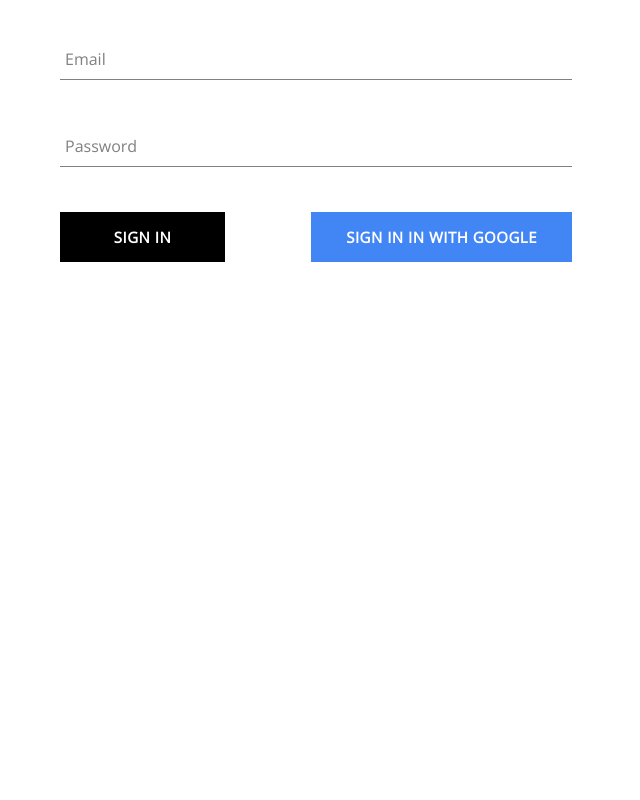
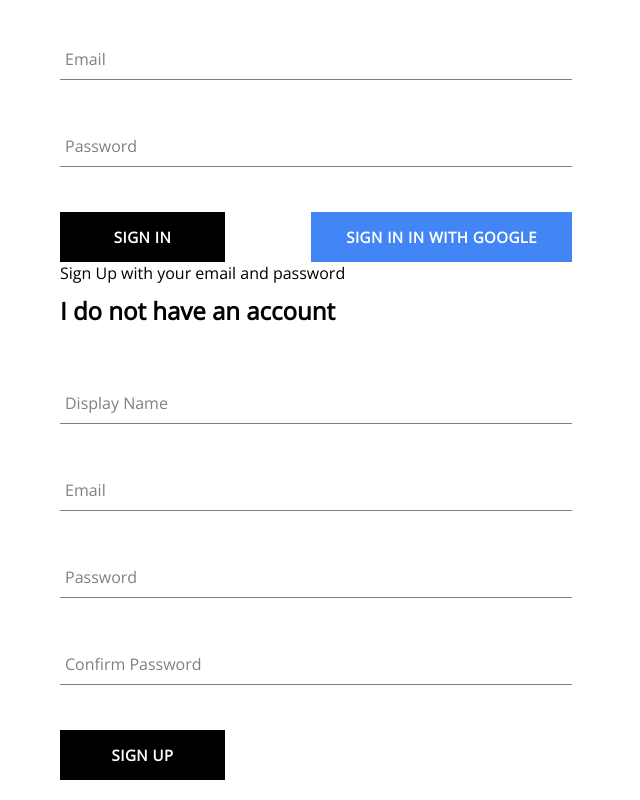
Before and after one commit to Dannyobito/fit-me, a React (Create React App) app: page /signin-signup in a window 1280 px wide. Shown: the part 227-1027 px from the top of the page, without its empty margins (0-640 px from the left). Before the commit the page ends 800 px from the top, so only its background shows below. Built offline with nearby package versions, Linux system fonts and the light colour scheme; no server answers.

Commit message:
created Sign Up component

```diff
--- /dev/null
+++ b/src/components/SignUp/SignUp.js
@@ -0,0 +1,64 @@
+import React from 'react';
+import { auth, createUserProfileDocument} from '../../firebase/firebase.utils';
+import FormInput from '../forminput/FormInput';
+import Button from '../button/Button';
+import './SignUp.scss'
+class SignUp extends React.Component {
+    constructor(){
+        super();
+        this.state = {
+            displayName: '',
+            email: '',
+            password: '',
+            confirmPassword: ''
+        }
+    }
+
+    handleChange = e => {
+        console.log(e);
+        const {name, value} = e.target;
+        this.setState({ [name]: value } )
+
+    }
+
+    handleSubmit = async (e) =>{
+        e.preventDefault();
+        const {displayName, email, password, confirmPassword} = this.state;
+
+        if(password !== confirmPassword){
+            alert('Passwords don\'t match');
+            return
+        }
+        try {
+            const { user } = await auth.createUserWithEmailAndPassword(email,password);
+            this.setState({
+                displayName: '',
+                email: '',
+                password: '',
+                confirmPassword: ''
+            })
+            createUserProfileDocument(user, {displayName});
+        }catch(error){
+            console.log(error);
+        }
+    }
+
+  render(){
+    const {displayName, email, password, confirmPassword} = this.state;
+    return (
+        <div className='sign-up'>
+            <span>Sign Up with your email and password</span>
+            <h2 className='title'>I do not have an account</h2>
+            <form className='sign-up-form' onSubmit={this.handleSubmit}>
+                <FormInput type='text' name='displayName'value={displayName} onChange={this.handleChange} label='Display Name' required />
+                <FormInput type='email' name='email' value={email} onChange={this.handleChange} label='Email' required/>
+                <FormInput type='password' name='password'value={password} onChange={this.handleChange} label='Password' required/>
+                <FormInput type='password' name='confirmPassword'value={confirmPassword} onChange={this.handleChange} label='Confirm Password' required/>
+                <Button type='submit'>Sign Up</Button>
+            </form>
+        </div>
+      )
+  }
+}
+
+export default SignUp;
--- /dev/null
+++ b/src/components/SignUp/SignUp.scss
@@ -0,0 +1,9 @@
+.sign-up {
+    display: flex;
+    flex-direction: column;
+    width: 40vw;
+
+    .title {
+      margin: 10px 0;
+    }
+  }
--- a/src/pages/SignInSignUp/SignInSignUp.js
+++ b/src/pages/SignInSignUp/SignInSignUp.js
@@ -1,10 +1,12 @@
 import React from 'react'
 import SignIn from '../../components/SignIn/SignIn'
+import SignUp from '../../components/SignUp/SignUp'
 import './SignInSignUp.scss'
 const SignInSignUp = () => {
   return (
     <div>
         <SignIn/>
+        <SignUp/>
     </div>
   )
 }
```
